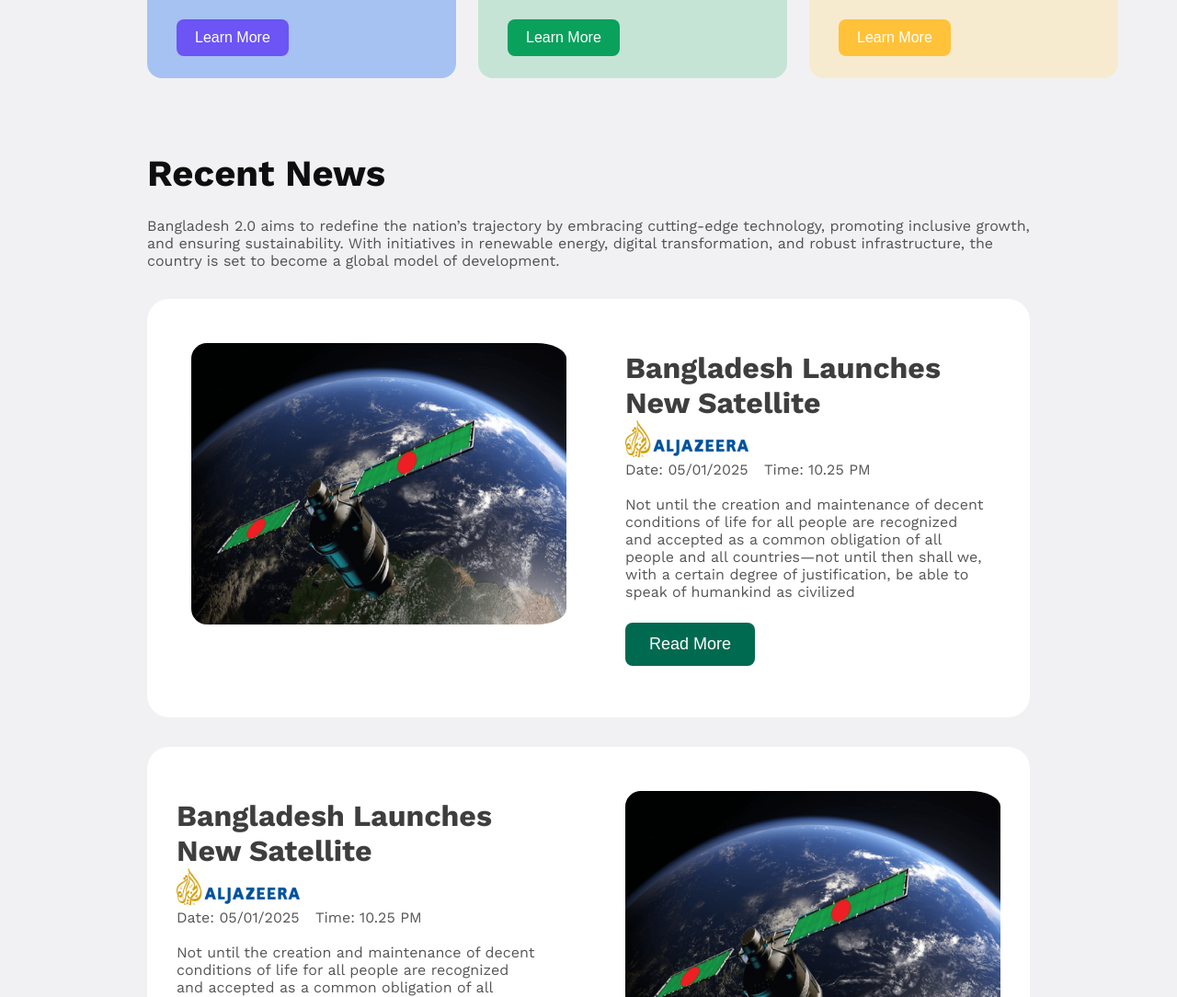
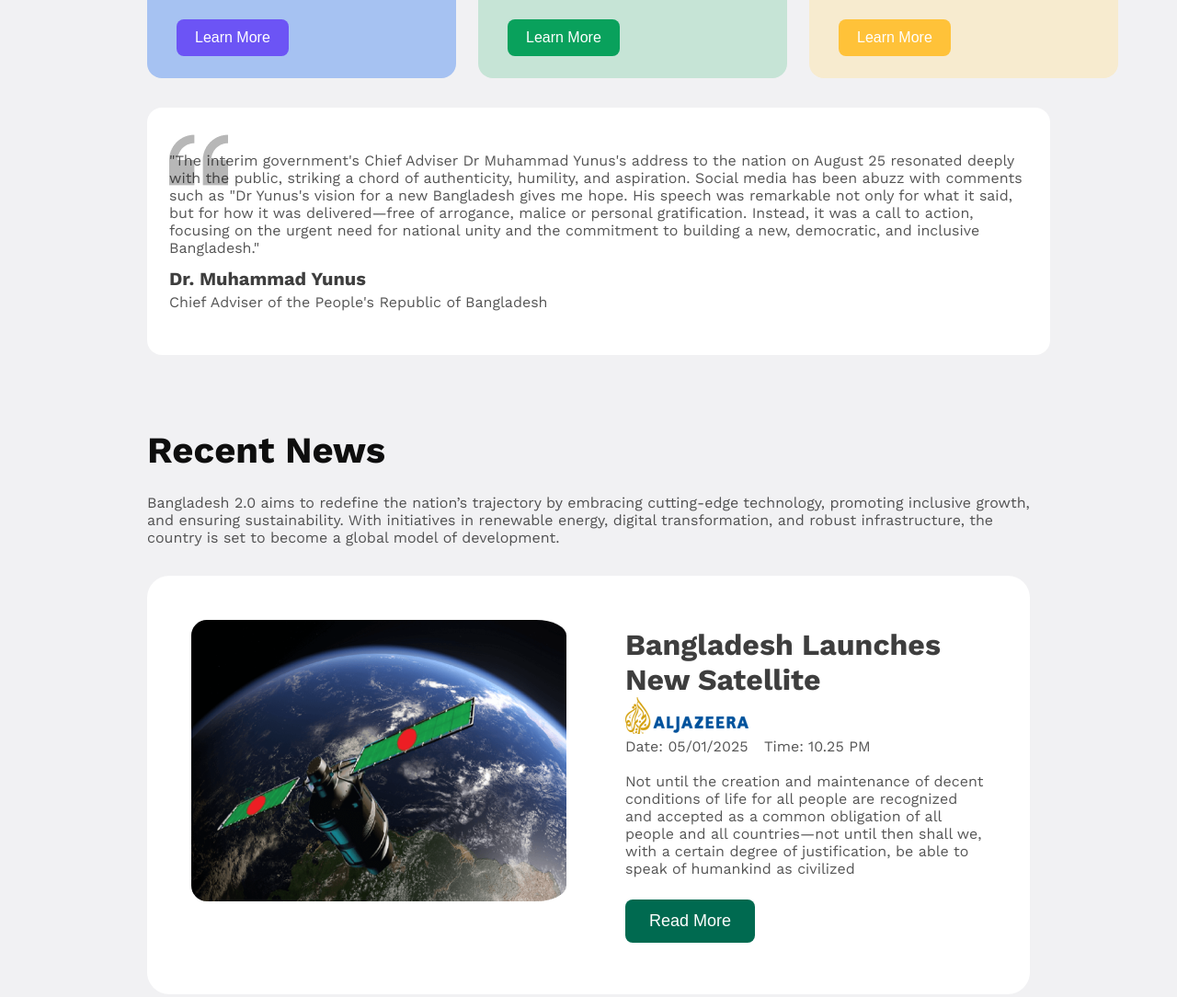
Before and after one commit to samiul-alim12/my-first-assignment, a plain HTML site: page index.html in a window 1280 px wide. Shown: the part 1224-2308 px from the top of the page at 92% size. Drawn offline with nearby package versions, Linux system fonts and the light colour scheme.

Commit message:
added quote for challenges

```diff
--- a/index.html
+++ b/index.html
@@ -65,6 +65,21 @@
             </div>
         </div>
     </div>
+        </section>
+        <section class="quote">
+
+            <div class="quote-details">
+                <p class="ash">
+                    "The interim government's Chief Adviser Dr Muhammad Yunus's address to the nation on August 25 resonated deeply with the public, striking a chord of authenticity, humility, and aspiration. Social media has been abuzz with comments such as "Dr Yunus's vision for a new Bangladesh gives me hope. His speech was remarkable not only for what it said, but for how it was delivered—free of arrogance, malice or personal gratification. Instead, it was a call to action, focusing on the urgent need for national unity and the commitment to building a new, democratic, and inclusive Bangladesh."
+                </p>
+                <h4 class="name">
+                    Dr. Muhammad Yunus
+                </h4>
+                <p class="ash">
+                    Chief Adviser of the People's Republic of Bangladesh
+                </p>
+            </div>
+
         </section>
         <section class="news">
             <h2 class="news-title card-titles">Recent News</h2>
--- a/styles/style.css
+++ b/styles/style.css
@@ -160,6 +160,31 @@ h3{
 .third{
     background-color: #FFC239;
 }
+
+/* quote section style */
+
+.quote{
+    background-image: url("../assets/quote-bg.png");
+    background-repeat: no-repeat;
+    background-position: left-top;
+    background-position-x: 24px;
+    background-position-y: 25px;
+    margin: 32px 138px 80px 160px;
+    background-color: #FFFFFF;
+    border-radius: 16px;
+}
+.quote-details{
+    padding: 48px 24px;
+}
+.name{
+    margin-top: 12px;
+    margin-bottom: 4px;
+    color: #0E0E0E;
+    opacity: 80%;
+    font-weight: 700px;
+    font-size: 20px;
+}
+
 /* news section style */
 .news{
     margin: 80px 160px;
@@ -263,6 +288,7 @@ h3{
 /* footer style */
 .footer-container{
    background-color: #FFFFFF;
+   margin-top: 80px;
 
 }
 
```
